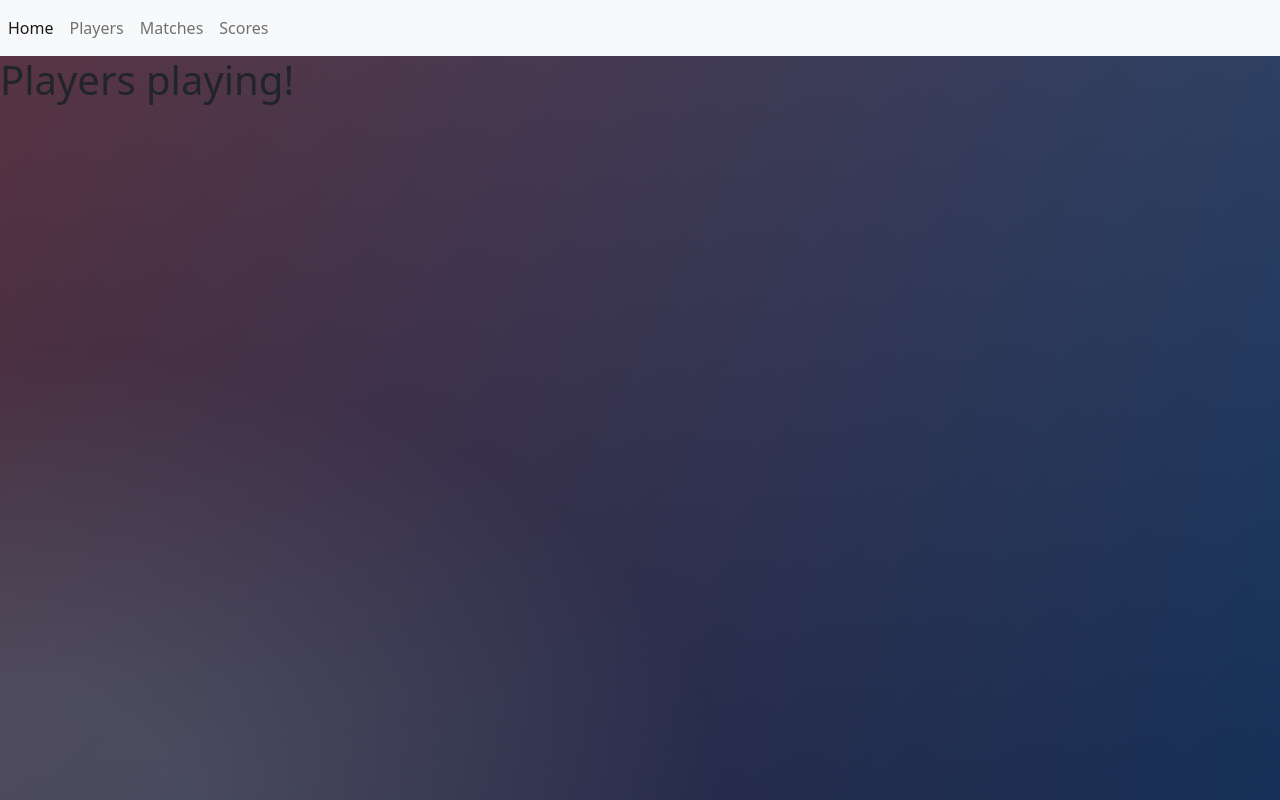
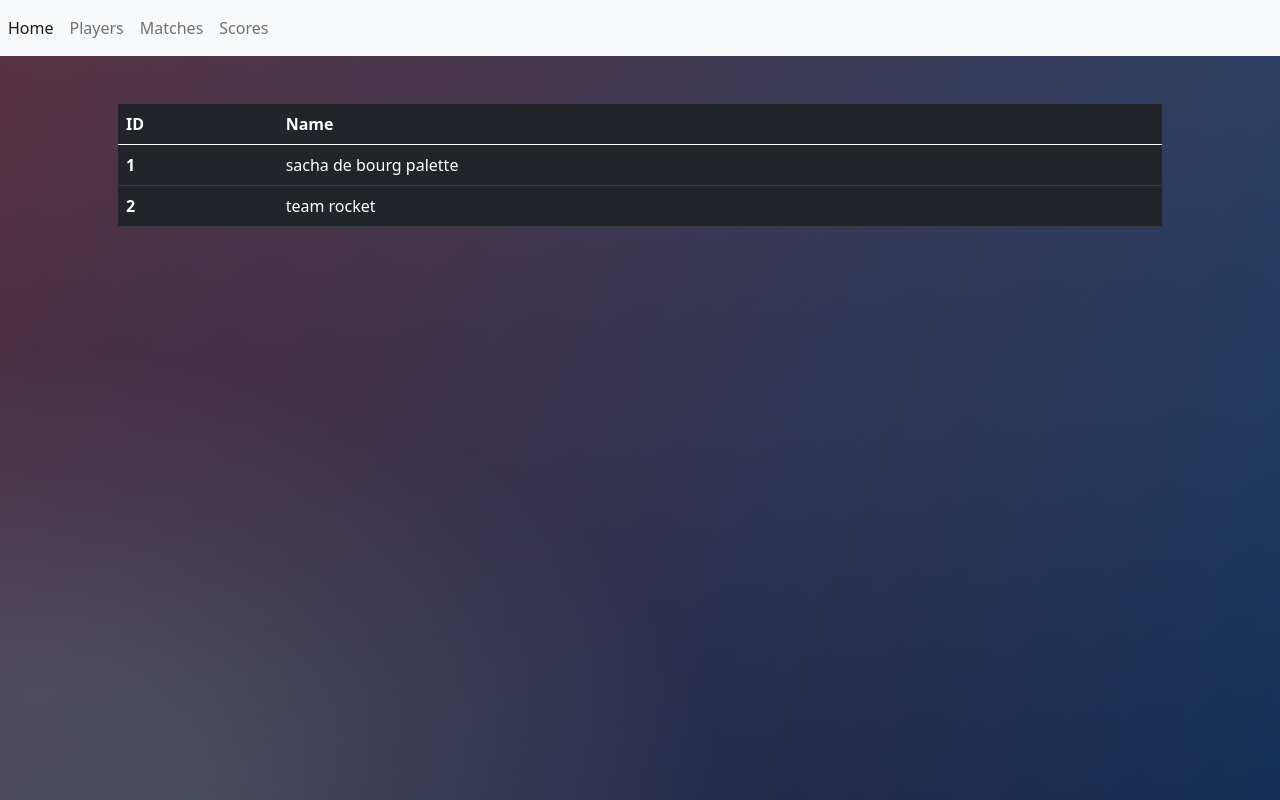
Before and after one commit to Vncntmrchl/pokefumi, a React (Create React App) app: page /players in a window 1280 px wide. Built offline with nearby package versions, Linux system fonts and the light colour scheme.

Commit message:
ajout players view

```diff
--- a/src/views/PlayersView.js
+++ b/src/views/PlayersView.js
@@ -2,8 +2,36 @@ import React, { Component } from 'react';
 
 class PlayersView extends Component {
 
+    constructor() {
+        super();
+        this.playerslist = [];
+    }
+
     render () {
-        return <h1>Players playing!</h1>
+
+        this.playerslist = [{id:1,name:"sacha de bourg palette"},{id:2,name:"team rocket"}]
+
+        return (
+            <div className="container p-5">
+                <table className="table table-dark">
+                    <thead>
+                        <tr>
+                            <th scope="col">ID</th>
+                            <th scope="col">Name</th>
+
+                        </tr>
+                    </thead>
+                    <tbody>
+                        {this.playerslist.map(player => (
+                            <tr>
+                                <th scope="row">{player.id}</th>
+                                <td> {player.name}</td>
+                            </tr>
+                        ))}
+                    </tbody>
+                </table>
+            </div>
+        );
     }
 }
 
```
